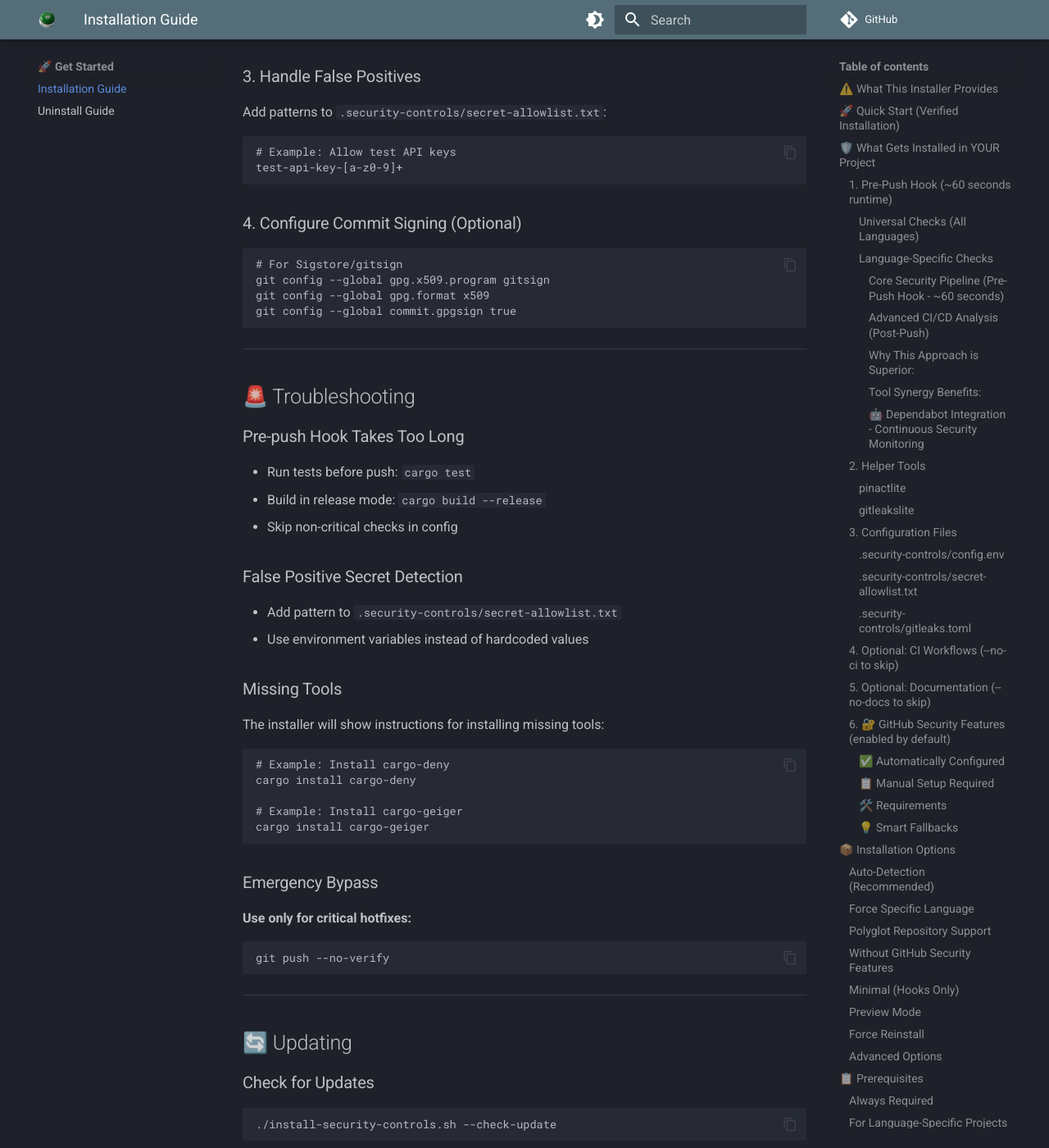
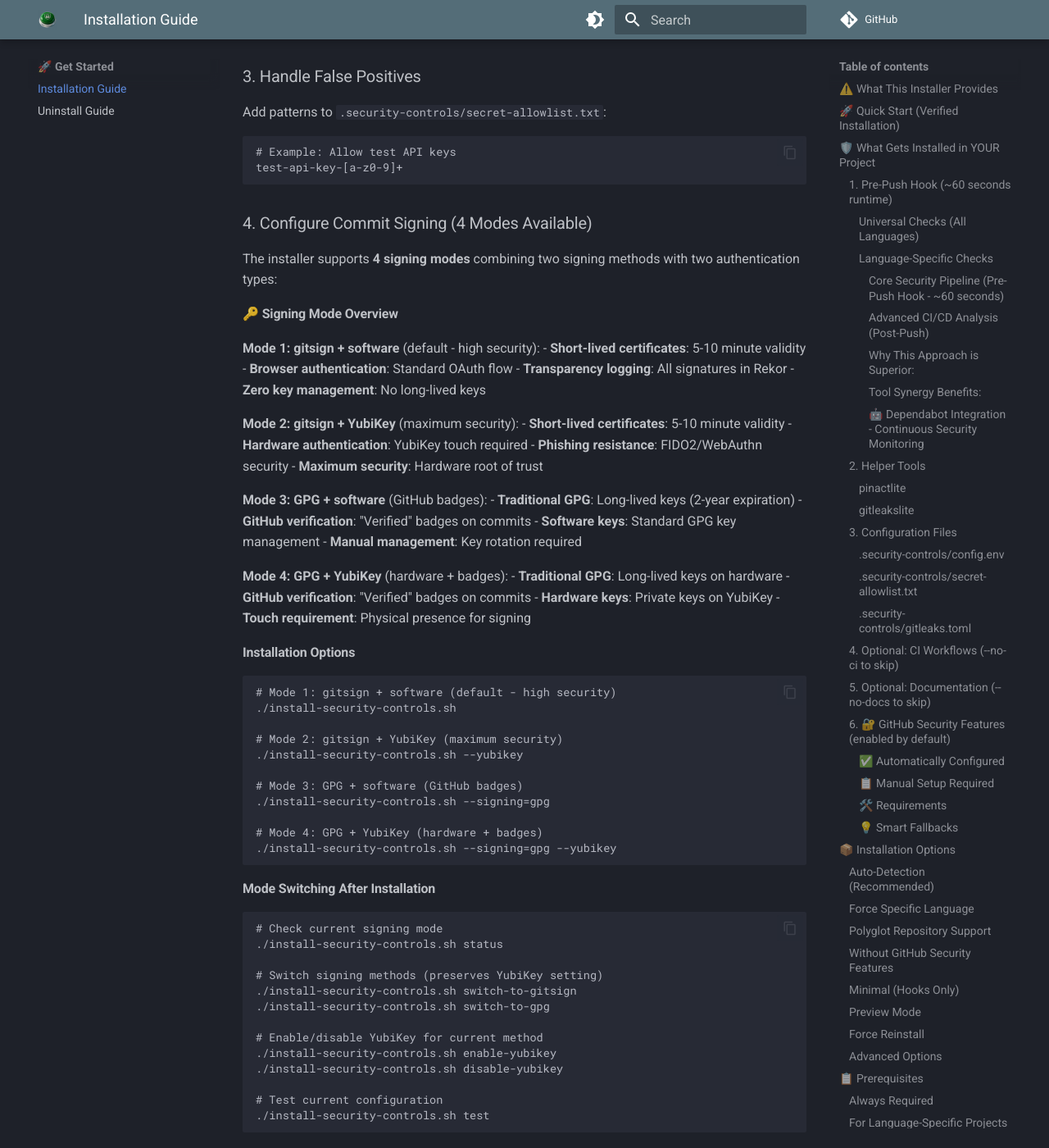
Before and after one commit to h4x0r/1-click-rust-sec, an MkDocs documentation site: the page built from docs/installation.md, in a window 1280 px wide and 1400 px high, scrolled down 8120 px. Shown: the whole window at 82% size. Built offline with MkDocs 1.6.1 and Material for MkDocs 9.7.7, drawn with Linux system fonts in a browser that asks for light colours; comment, search, counter and statistics services are not loaded; some of the changed text lies outside the part shown.

Commit message:
docs: consolidate 4-mode signing documentation
• Delete deprecated yubikey-gitsign-toggle.sh script
• Move signing-modes.md content to installation.md and architecture.md
• Remove signing-modes.md file (redundant with consolidated docs)
• Update all references to point to consolidated documentation
• Enhanced installation.md with comprehensive 4-mode signing guide
• Remove embedded signing documentation from installer script

This consolidation eliminates documentation redundancy while providing
complete user-facing configuration in installation.md and technical
details in architecture.md.

🤖 Generated with [Claude Code](https://claude.com/claude-code)

Co-Authored-By: Claude <noreply@anthropic.com>

````diff
--- a/docs/installation.md
+++ b/docs/installation.md
@@ -350,13 +350,103 @@ Add patterns to `.security-controls/secret-allowlist.txt`:
 test-api-key-[a-z0-9]+
 ```
 
-### 4. Configure Commit Signing (Optional)
+### 4. Configure Commit Signing (4 Modes Available)
+
+The installer supports **4 signing modes** combining two signing methods with two authentication types:
+
+#### 🔑 Signing Mode Overview
+
+**Mode 1: gitsign + software** (default - high security):
+- **Short-lived certificates**: 5-10 minute validity
+- **Browser authentication**: Standard OAuth flow
+- **Transparency logging**: All signatures in Rekor
+- **Zero key management**: No long-lived keys
+
+**Mode 2: gitsign + YubiKey** (maximum security):
+- **Short-lived certificates**: 5-10 minute validity
+- **Hardware authentication**: YubiKey touch required
+- **Phishing resistance**: FIDO2/WebAuthn security
+- **Maximum security**: Hardware root of trust
+
+**Mode 3: GPG + software** (GitHub badges):
+- **Traditional GPG**: Long-lived keys (2-year expiration)
+- **GitHub verification**: "Verified" badges on commits
+- **Software keys**: Standard GPG key management
+- **Manual management**: Key rotation required
+
+**Mode 4: GPG + YubiKey** (hardware + badges):
+- **Traditional GPG**: Long-lived keys on hardware
+- **GitHub verification**: "Verified" badges on commits
+- **Hardware keys**: Private keys on YubiKey
+- **Touch requirement**: Physical presence for signing
+
+#### Installation Options
 ```bash
-# For Sigstore/gitsign
-git config --global gpg.x509.program gitsign
-git config --global gpg.format x509
-git config --global commit.gpgsign true
+# Mode 1: gitsign + software (default - high security)
+./install-security-controls.sh
+
+# Mode 2: gitsign + YubiKey (maximum security)
+./install-security-controls.sh --yubikey
+
+# Mode 3: GPG + software (GitHub badges)
+./install-security-controls.sh --signing=gpg
+
+# Mode 4: GPG + YubiKey (hardware + badges)
+./install-security-controls.sh --signing=gpg --yubikey
 ```
+
+#### Mode Switching After Installation
+```bash
+# Check current signing mode
+./install-security-controls.sh status
+
+# Switch signing methods (preserves YubiKey setting)
+./install-security-controls.sh switch-to-gitsign
+./install-security-controls.sh switch-to-gpg
+
+# Enable/disable YubiKey for current method
+./install-security-controls.sh enable-yubikey
+./install-security-controls.sh disable-yubikey
+
+# Test current configuration
+./install-security-controls.sh test
+```
+
+#### Security Comparison
+| Mode | Security Level | Key Management | GitHub Badges | Hardware Required |
+|------|----------------|----------------|---------------|-------------------|
+| gitsign + software | High | None | No | No |
+| gitsign + YubiKey | Maximum | None | No | Yes |
+| GPG + software | Basic | Manual | Yes | No |
+| GPG + YubiKey | High | Manual | Yes | Yes |
+
+#### Prerequisites for Hardware Modes
+- **YubiKey 5 series** with FIDO2 support
+- **GitHub account** with YubiKey registered as security key
+
+#### Daily Development Workflow (YubiKey Modes)
+1. **Regular Development**: Code, stage changes normally
+2. **Commit**: Run `git commit -m "Your commit message"`
+3. **Browser Opens**: gitsign/GPG opens browser for authentication
+4. **YubiKey Touch**: Touch YubiKey when prompted
+5. **Automatic Signing**: Certificate/key signs commit
+6. **Browser Closes**: Authentication complete
+
+#### Verification
+```bash
+# Verify your signed commits
+git log --show-signature
+
+# Check specific commit
+git log --show-signature -1 HEAD
+
+# Example output (gitsign):
+# gitsign: Good signature from [your-github-email]
+# gitsign: Certificate was issued by Fulcio
+# gitsign: Certificate identity: https://github.com/your-username
+```
+
+**Recommendation**: Use **Mode 2** (gitsign + YubiKey) for maximum security, or **Mode 1** (gitsign + software) for high security without hardware requirements.
 
 ---
 
--- a/mkdocs.yml
+++ b/mkdocs.yml
@@ -1,4 +1,4 @@
-site_name: 1-Click GitHub Security v0.5.2
+site_name: 1-Click GitHub Security v0.6.0
 repo_url: https://github.com/h4x0r/1-click-github-sec
 site_description: Security controls for multi-language GitHub projects
 site_author: Albert Hui <albert@securityronin.com>
@@ -43,7 +43,6 @@ nav:
   - 🔧 Power User Guides:
     - Security Architecture: architecture.md
     - Cryptographic Verification: cryptographic-verification.md
-    - YubiKey + Hardware: yubikey-integration.md
   - 👥 Development:
     - Contributing: contributing.md
     - Repository Security: repo-security.md
````
Also changed, not shown: README.md (+5 -5 lines), docs/architecture.md (+48 -0 lines), docs/index.md (+1 -1 lines), docs/yubikey-integration.md (deleted, +0 -442 lines), 3 other files.
